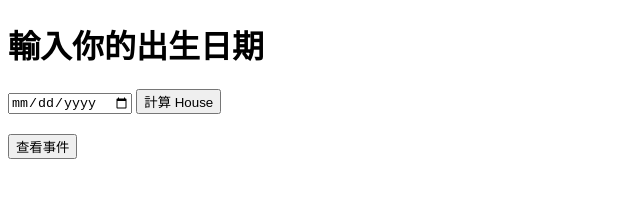
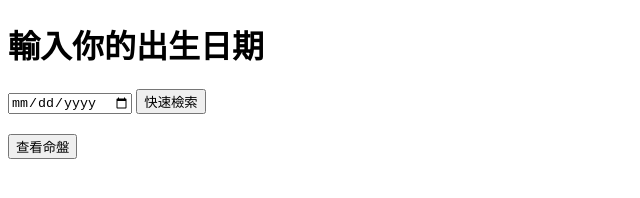
Before and after one commit to cs-wen/astrolabe, a plain HTML site: page index2.html in a window 1280 px wide. Shown: the full height of the page, 0-640 px from the left. Drawn offline with Linux system fonts and the light colour scheme.

Commit message:
Update index2.html

```diff
--- a/index2.html
+++ b/index2.html
@@ -7,10 +7,10 @@
 <body>
   <h1>輸入你的出生日期</h1>
   <input type="date" id="birthdate" />
-  <button onclick="calculate()">計算 House</button>
+  <button onclick="calculate()">快速檢索</button>
 
   <h2 id="ageResult"></h2>
-  <button onclick="showEvent()">查看事件</button>
+  <button onclick="showEvent()">查看命盤</button>
   <div id="eventResult"></div>
 
   <script src="script.js"></script>
```
